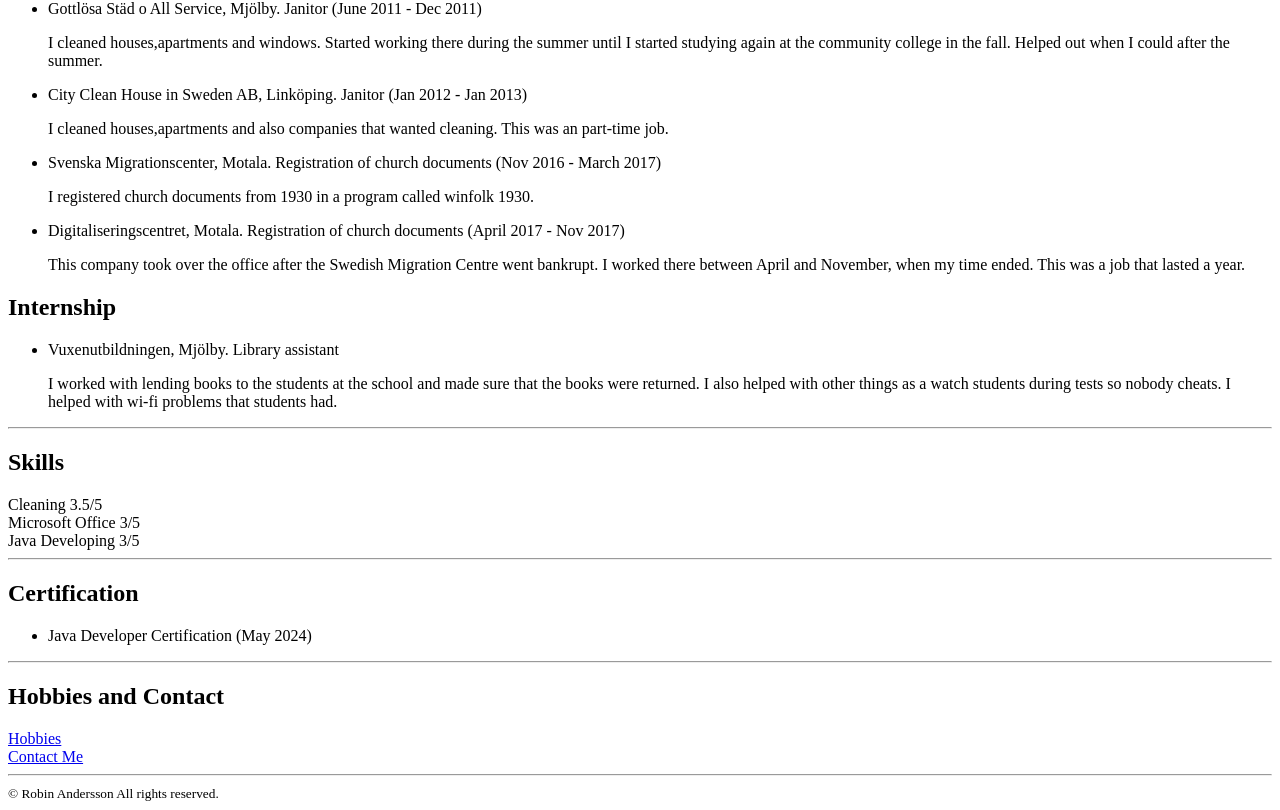
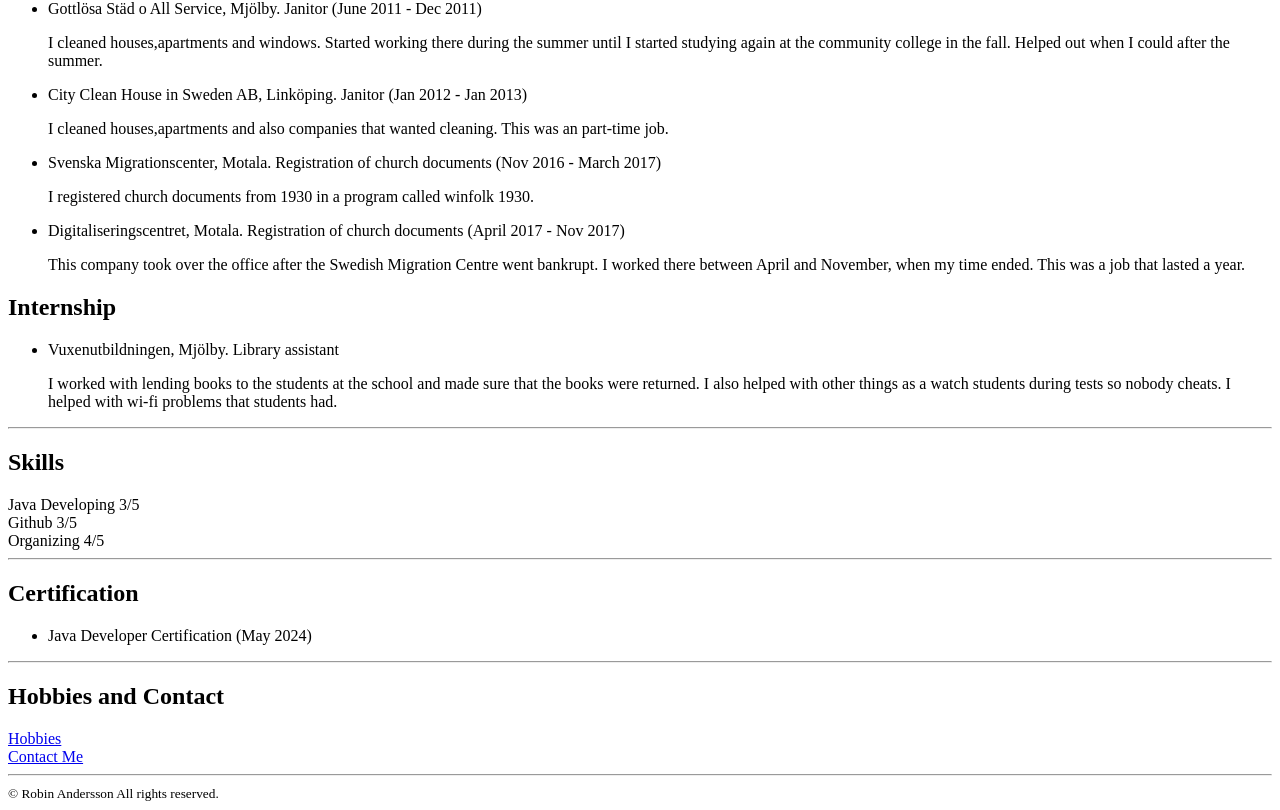
Before and after one commit to Elmatoor/Capstone-Project-1, a plain HTML site: page index.html in a window 1280 px wide. Shown: the part 754-1564 px from the top of the page. Drawn offline with Linux system fonts and the light colour scheme.

Commit message:
Changed skills

```diff
--- a/index.html
+++ b/index.html
@@ -94,11 +94,11 @@
     <hr />
 
     <h2>Skills</h2>
-    <a>Cleaning 3.5/5</a>
+    <a>Java Developing 3/5</a>
     <br />
-    <a>Microsoft Office 3/5</a>
+    <a>Github 3/5</a>
     <br />
-    <a>Java Developing 3/5</a>
+    <a>Organizing 4/5</a>
     <hr />
 
     <h2>Certification</h2>
```
